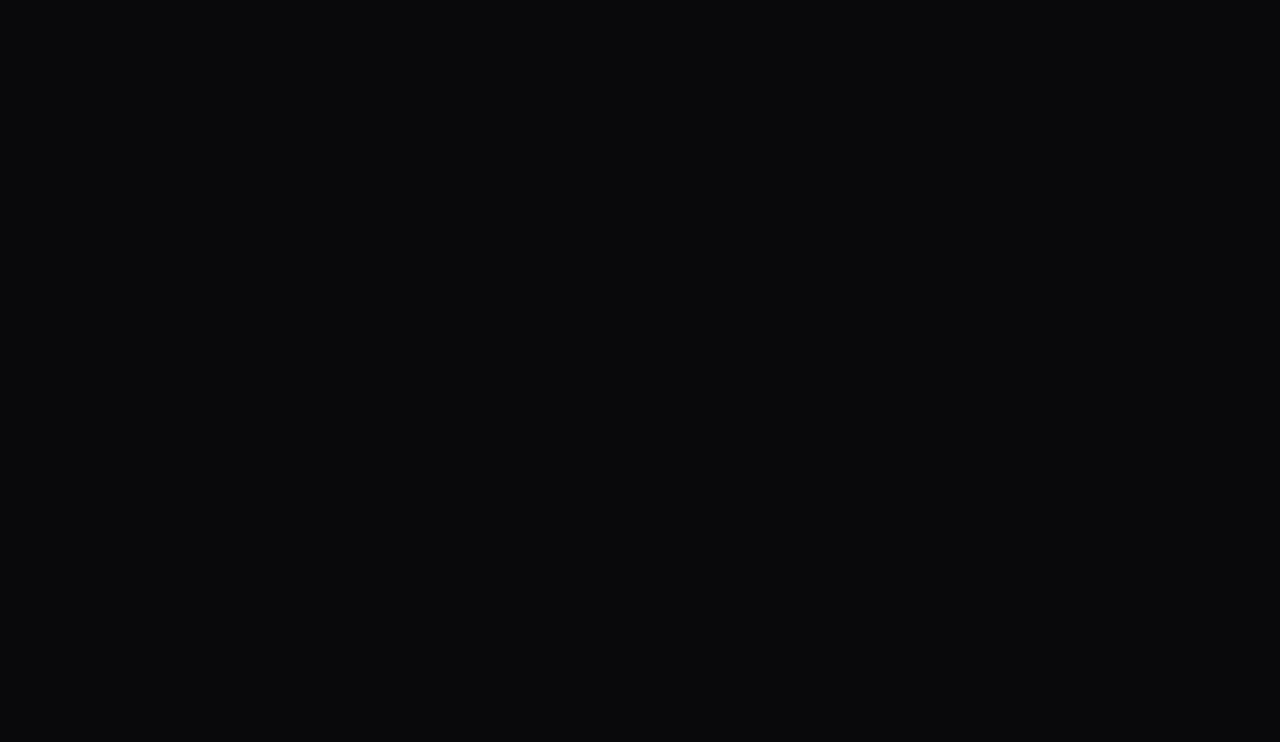
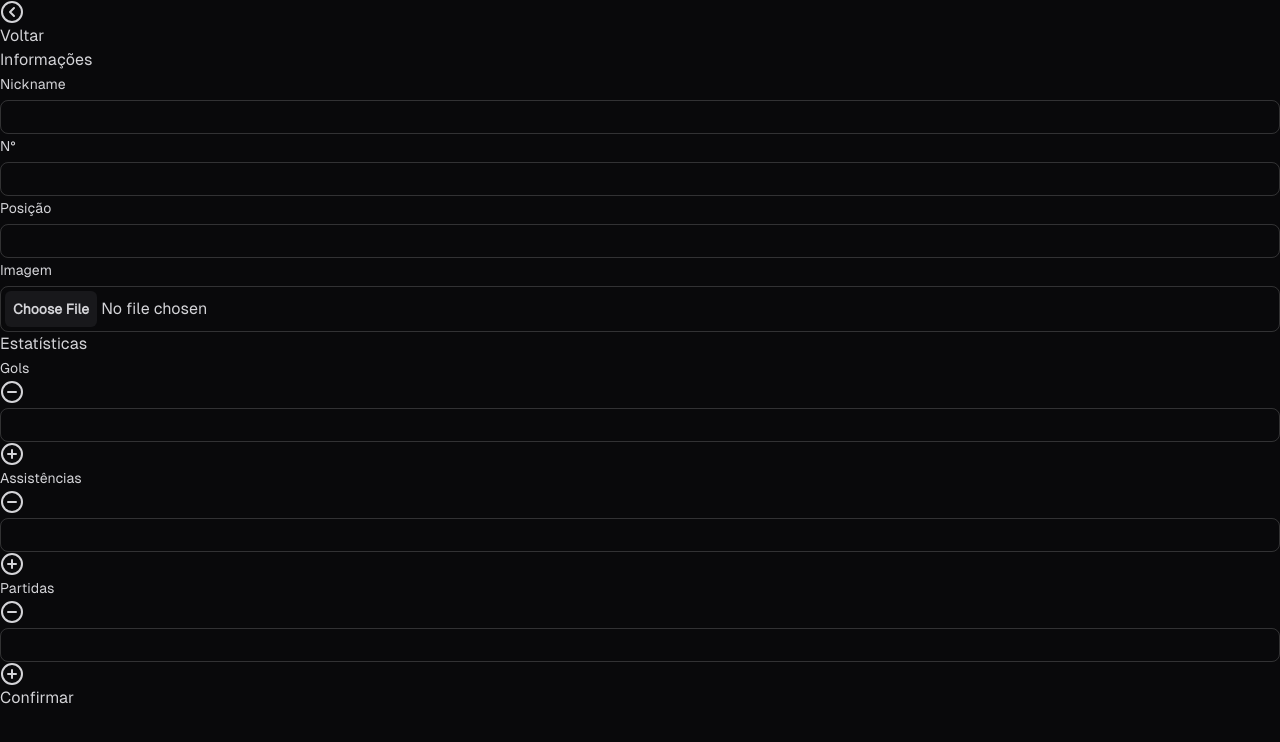
Before and after one commit to Mulinatti/CRF-WOF, a React (Vite) app: page /admin/form/1 in a window 1280 px wide. Before the commit this address had no page. Shown: the top 742 px of the page. Built offline with nearby package versions, Linux system fonts and the light colour scheme.

Commit message:
ADMIN TABLE AND EDIT FORM CREATED

```diff
--- a/src/App.tsx
+++ b/src/App.tsx
@@ -3,6 +3,8 @@ import Header from "./components/Header";
 import Home from "./pages/Home";
 import Squad from "./pages/Squad";
 import PlayerPage from "./pages/PlayerPage";
+import Admin from "./pages/Admin";
+import FormPage from "./pages/FormPage";
 
 const App = () => {
   return (
@@ -13,6 +15,8 @@ const App = () => {
           <Route path="/players" element={<Squad/>}/>
         </Route>
         <Route path="/players/:name" element={<PlayerPage/>}/>
+        <Route path="/admin" element={<Admin/>}/>
+        <Route path="/admin/form/:id" element={<FormPage/>}/>
       </Routes>
     </BrowserRouter>
   )
--- /dev/null
+++ b/src/components/Actions/index.tsx
@@ -0,0 +1,60 @@
+import { MoreHorizontal } from "lucide-react";
+import { MutableRefObject, useEffect, useRef, useState } from "react";
+import IPlayer from "../../interfaces/IPlayer";
+import { Link } from "react-router-dom";
+
+interface ActionsProps {
+  player: IPlayer;
+}
+
+const Actions = ({player}: ActionsProps) => {
+  const [actions, setActions] = useState(false);
+
+  const actionsRef = useRef() as MutableRefObject<HTMLDivElement>;
+  const optionsRef = useRef(null);
+
+  const handleOutsideClick = (element: EventTarget) => {
+    if(actionsRef.current) {
+      const childrens = actionsRef.current.children;
+
+      for (const child of childrens) {
+        if (
+          (element != child || element != actionsRef.current) &&
+          element != optionsRef.current
+        )
+          setActions(false);
+      }
+    }
+  };
+
+  useEffect(() => {
+    document.addEventListener("click", (e) => handleOutsideClick(e.target!));
+    return document.removeEventListener("click", (e) => handleOutsideClick(e.target!))
+  }, []);
+
+  return (
+    <td className="relative">
+      <MoreHorizontal
+        ref={optionsRef}
+        onClick={() => setActions(!actions)}
+        className="cursor-pointer hover:bg-zinc-300/10  transition-all rounded-md p-[1px]"
+        size={20}
+      />
+      <div
+        ref={actionsRef}
+        className={`${
+          actions ? "block" : "hidden"
+        } select-none border p-1 absolute top-0 translate-y-8 -translate-x-[77px] bg-zinc-950 *:transition-all z-50 flex flex-col w-24 rounded-md border-zinc-300/50 overflow-clip`}
+      >
+        <Link to={`/admin/form/${player.id}`} className=" p-1 text-start rounded-[4px] cursor-pointer border-zinc-300/20 hover:bg-zinc-300/10">
+          Editar
+        </Link>
+        <button className="p-1 text-start rounded-[4px] cursor-pointer hover:bg-zinc-300/10">
+          Excluir
+        </button>
+      </div>
+    </td>
+  );
+};
+
+export default Actions;
--- a/src/components/PlayerCard/index.tsx
+++ b/src/components/PlayerCard/index.tsx
@@ -11,13 +11,13 @@ const PlayerCard = ({player}: PlayerCardProps) => {
   const { info } = player;
 
   return (
-    <li className="max-w-[238px] cursor-pointer hover:scale-105 transition-all relative shadow-lg bg-gradient-to-b from-red-700 to-black  rounded-xl overflow-hidden">
+    <li className="max-w-[238px] group max-h-[325] cursor-pointer hover:scale-105 transition-all relative shadow-lg bg-gradient-to-b from-red-700 to-black  rounded-xl overflow-hidden">
       <Link to={`/players/${info.name}`}>
         <div className="relative px-3 pt-3">
-          <img src="./images/cr7.png" alt="" />
-          <span className="absolute font-[Nexa] opacity-20 text-white text-5xl italic top-2 right-4">{info.shirt_number}</span>
+          <img className="w-[210px] h-[300px] z-10 group-hover:-z-10 relative" src="./images/cr72.png" alt="" />
+          <span className="absolute font-[Nexa] opacity-20 group-hover:opacity-100 text-white text-5xl italic top-2 right-4">{info.shirt_number}</span>
         </div>
-        <div className="p-3 absolute z-10 bottom-0 bg-black/50 rounded-t-2xl w-full">
+        <div className="p-3 absolute bottom-0 z-10 bg-black/50 backdrop-blur-sm rounded-t-2xl w-full">
           <p className="font-[Nexa] text-4xl text-red-600 italic">CF</p>
           <div className="font-bold font-[Nexa] text-2xl italic">{info.name}</div>
         </div>
--- a/src/index.css
+++ b/src/index.css
@@ -20,4 +20,16 @@
   header nav ul li {
     @apply hover:text-zinc-300 transition-colors;
   }
+
+  input {
+    @apply bg-transparent border outline-none focus:border-zinc-300 transition-all border-zinc-300/20 p-1 mt-1 w-full rounded-lg
+  }
+
+  input[type="file"]::-webkit-file-upload-button {
+    @apply bg-zinc-900 border-none p-2 hover:bg-zinc-300/10 transition-all cursor-pointer rounded-md text-zinc-300 font-bold text-sm;
+  }
+
+  form label {
+    @apply text-sm;
+  }
 }
--- /dev/null
+++ b/src/pages/Admin/index.tsx
@@ -0,0 +1,51 @@
+import { Plus } from "lucide-react";
+import Actions from "../../components/Actions";
+import { useEffect, useState } from "react";
+import http from "../../api/connection";
+import IPlayer from "../../interfaces/IPlayer";
+
+const Admin = () => {
+  const [players, setPlayers] = useState<IPlayer[]>([]);
+
+  useEffect(() => {
+    http.get<IPlayer[]>("/players").then((res) => {
+      setPlayers(res.data);
+    });
+  }, []);
+
+  return (
+    <main className="p-5">
+      <section className="w-1/2 min-w-[500px] mx-auto">
+        <table className="table-auto w-full select-none">
+          <thead className="border-b border-white/20">
+            <tr className="text-start *:p-2">
+              <th className="text-start">Id</th>
+              <th className="text-start">Nick</th>
+              <th className="text-start">Posição</th>
+              <th>
+                <div>
+                  <Plus
+                    size={20}
+                    className="bg-zinc-300 hover:bg-zinc-950 transition-all border border-transparent hover:border-zinc-300 rounded-full text-zinc-900 hover:text-zinc-300 cursor-pointer"
+                  />
+                </div>
+              </th>
+            </tr>
+          </thead>
+          <tbody>
+            {players.map((player) => (
+              <tr key={player.id} className="*:p-2 *:border-b *:border-zinc-300/20 text-sm">
+                <td>{player.id}</td>
+                <td>{player.info.name}</td>
+                <td>{player.info.role}</td>
+                <Actions player={player}/>
+              </tr>
+            ))}
+          </tbody>
+        </table>
+      </section>
+    </main>
+  );
+};
+
+export default Admin;
--- /dev/null
+++ b/src/pages/FormPage/index.tsx
@@ -0,0 +1,75 @@
+import {
+  ChevronLeftCircle,
+  MinusCircle,
+  PlusCircle,
+} from "lucide-react";
+import { useNavigate } from "react-router-dom";
+
+const FormPage = () => {
+  const back = useNavigate();
+
+  return (
+    <main className="p-4 overflow-hidden flex flex-col items-center">
+      <div
+        onClick={() => back(-1)}
+        className="flex hover:text-zinc-400 transition-all p-2 items-center cursor-pointer absolute top-0 left-0"
+      >
+        <ChevronLeftCircle className="mr-2" />
+        <p>Voltar</p>
+      </div>
+      <form className="w-full mt-10 max-w-[400px] *:mb-4">
+        <section>
+          <legend className="text-xl mb-4 font-bold">Informações</legend>
+          <div className="flex justify-center">
+            <fieldset className="w-full mr-1">
+              <label className="block">Nickname</label>
+              <input type="text" />
+            </fieldset>
+            <fieldset className="w-12">
+              <label className="block">N°</label>
+              <input type="text-center" />
+            </fieldset>
+          </div>
+          <fieldset>
+            <label>Posição</label>
+            <input type="text" />
+          </fieldset>
+          <fieldset className="my-4">
+            <label className="block">Imagem</label>
+            <input className="text-xs md:text-sm" type="file"/>
+          </fieldset>
+        </section>
+        <section>
+          <legend className="text-xl mb-4 font-bold">Estatísticas</legend>
+          <fieldset>
+            <label className="block">Gols</label>
+            <div className="flex items-center">
+              <MinusCircle className="cursor-pointer"/>
+              <input className="w-12 mx-2" type="text" />
+              <PlusCircle className="cursor-pointer" />
+            </div>
+          </fieldset>
+          <fieldset>
+            <label className="block">Assistências</label>
+            <div className="flex items-center">
+              <MinusCircle  className="cursor-pointer"/>
+              <input className="w-12 mx-2" type="text" />
+              <PlusCircle  className="cursor-pointer"/>
+            </div>
+          </fieldset>
+          <fieldset>
+            <label className="block">Partidas</label>
+            <div className="flex items-center">
+              <MinusCircle  className="cursor-pointer"/>
+              <input className="w-12 mx-2" type="text" />
+              <PlusCircle  className="cursor-pointer"/>
+            </div>
+          </fieldset>
+        </section>
+        <button className="p-3 w-full border border-transparent hover:bg-zinc-950 hover:border-zinc-300/50 transition-all bg-zinc-900 rounded-lg text-sm font-bold">Confirmar</button>
+      </form>
+    </main>
+  );
+};
+
+export default FormPage;
--- a/src/pages/Squad/index.tsx
+++ b/src/pages/Squad/index.tsx
@@ -11,9 +11,8 @@ const Squad = () => {
     http.get<IPlayer[]>("/players")
       .then(res => {
         setPlayers(res.data)
-        console.log(players)
       })
-  }, [players])
+  }, [])
 
   return (
     <main className="p-5">
```
Also changed, not shown: src/components/PlayerPageComponents/PlayerTrophys/index.tsx (+0 -28 lines).
